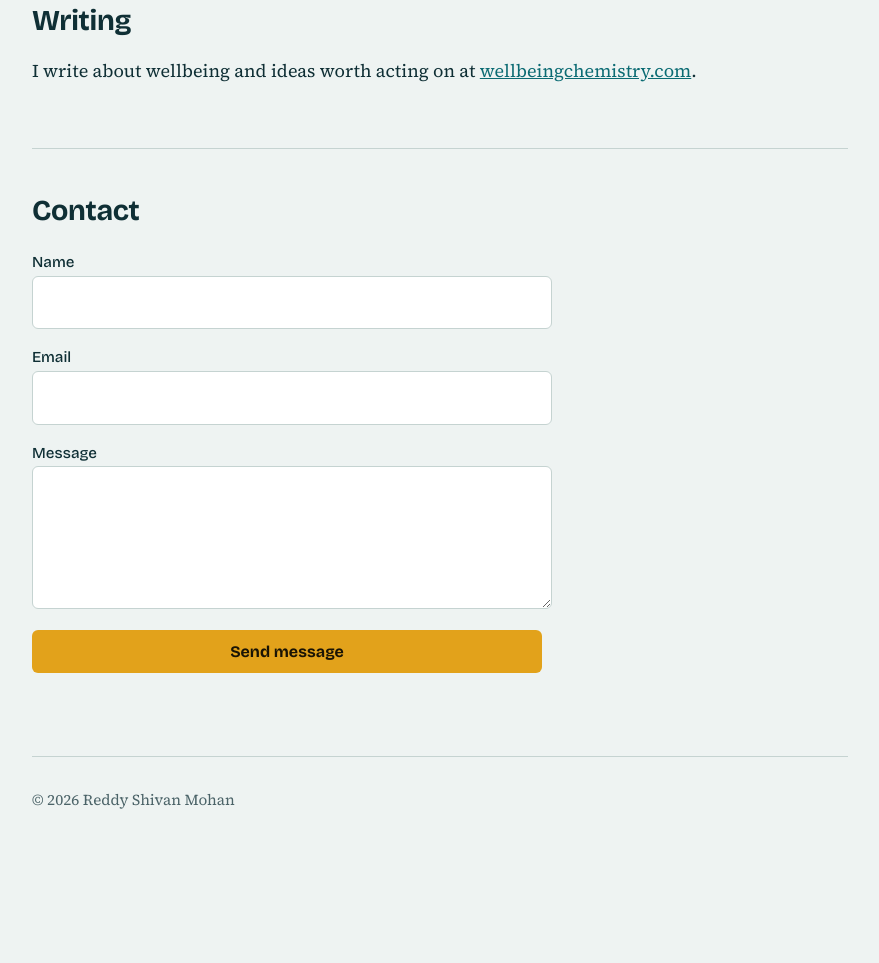
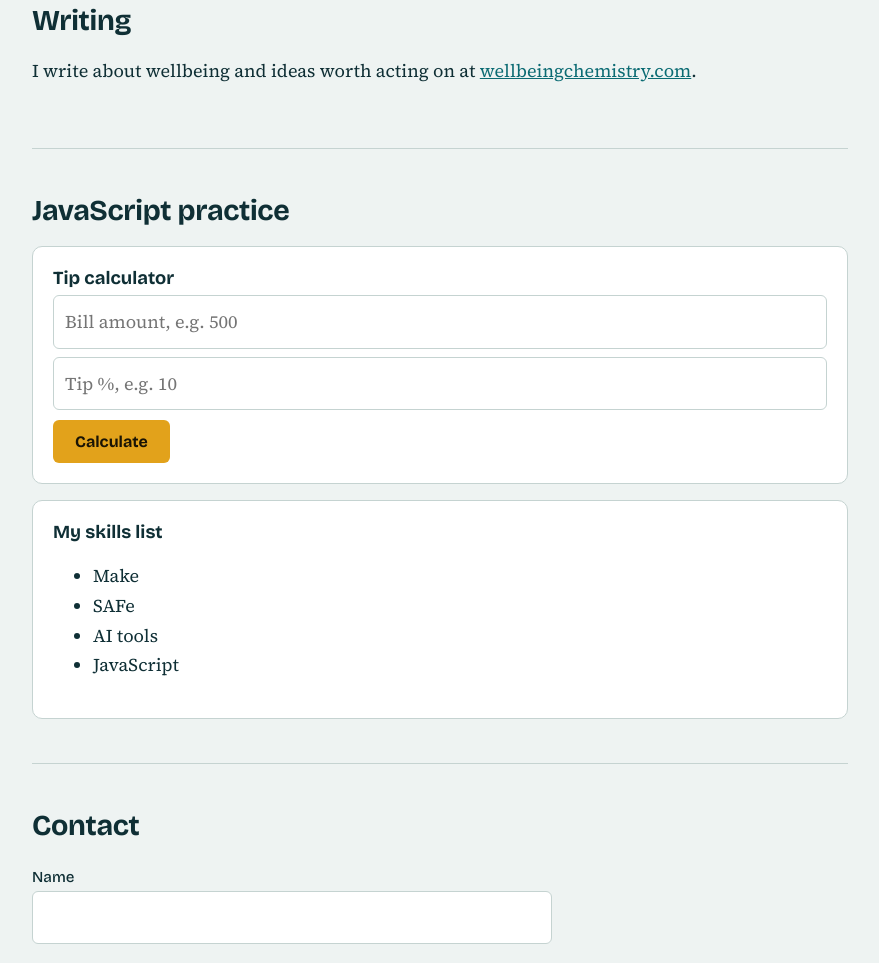
Before and after one commit to Shivan1224/my-website, a plain HTML site: page index.html in a window 1280 px wide. Shown: the part 1205-2168 px from the top of the page, without its empty margins (200-1079 px from the left). Before the commit the page ends 2057 px from the top, so only its background shows below. Drawn offline with nearby package versions, Linux system fonts and the light colour scheme.

Commit message:
Update index.html

```diff
--- a/index.html
+++ b/index.html
@@ -73,7 +73,42 @@ footer{padding:30px 0 40px;color:var(--muted);font-size:.95rem;border-top:1px so
 <h2>Writing</h2>
 <p>I write about wellbeing and ideas worth acting on at <a href="https://wellbeingchemistry.com">wellbeingchemistry.com</a>.</p>
 </section>
+<section id="practice">
+<h2>JavaScript practice</h2>
+<div class="card">
+<h3>Tip calculator</h3>
+<input id="bill" type="number" placeholder="Bill amount, e.g. 500">
+<input id="tip" type="number" placeholder="Tip %, e.g. 10" style="margin-top:8px">
+<button class="btn" style="margin-top:10px" onclick="calcTip()">Calculate</button>
+<p id="tipResult"></p>
+</div>
+<div class="card" style="margin-top:16px">
+<h3>My skills list</h3>
+<ul id="skillList"></ul>
+</div>
+<script>
+function calcTip() {
+  var bill = parseFloat(document.getElementById("bill").value);
+  var percent = parseFloat(document.getElementById("tip").value);
+  var out = document.getElementById("tipResult");
+  if (isNaN(bill) || isNaN(percent)) {
+    out.textContent = "Please enter both numbers.";
+    return;
+  }
+  var tip = bill * percent / 100;
+  out.textContent = "Tip: " + tip.toFixed(2) + " | Total: " + (bill + tip).toFixed(2);
+}
 
+var skills = ["Make", "SAFe", "AI tools"];
+skills.push("JavaScript");
+var list = document.getElementById("skillList");
+for (var i = 0; i < skills.length; i++) {
+  var li = document.createElement("li");
+  li.textContent = skills[i];
+  list.appendChild(li);
+}
+</script>
+</section>
 <section id="contact">
 <h2>Contact</h2>
 <form id="f">
```
